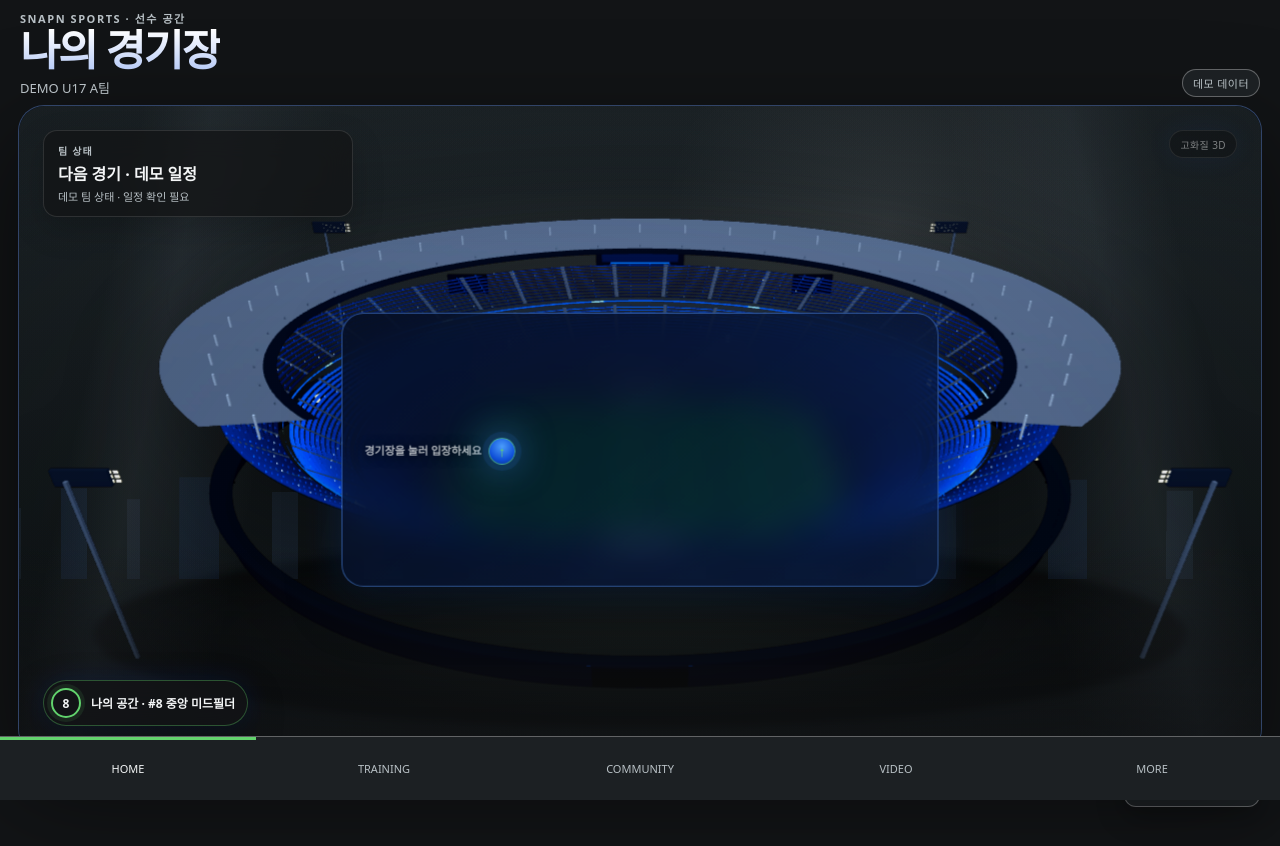
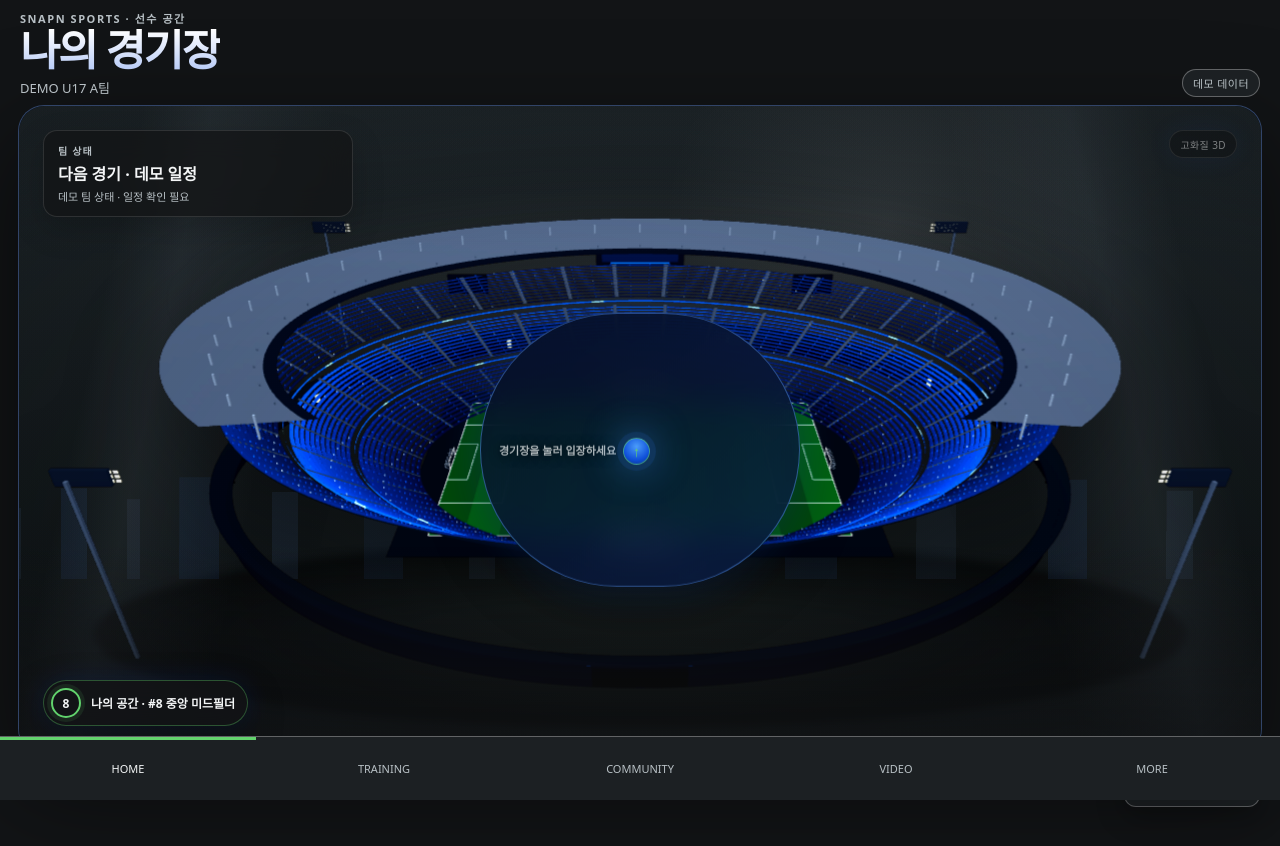
Before and after one commit to icegyul/v2snapnsports, a React (Vite) app: page / in a window 1280 px wide. Shown: the top 846 px of the page. Built offline with nearby package versions, Linux system fonts and the light colour scheme.

Commit message:
fix: keep stadium entry cue compact

```diff
--- a/apps/web/src/features/stadium/stadiumFinal.css
+++ b/apps/web/src/features/stadium/stadiumFinal.css
@@ -10,8 +10,8 @@
 .shell-main.stadium-home-page .stadium-webgl-canvas{transform:scale(1.08) translateY(1%);filter:saturate(1.22) contrast(1.12) brightness(1.08) drop-shadow(0 30px 45px rgba(0,0,0,.44))}
 .stadium-state-layer{top:20px;left:20px;width:min(300px,52%);padding:12px 14px;border-color:rgba(104,151,255,.34);background:linear-gradient(145deg,rgba(5,13,32,.92),rgba(11,25,53,.74))}
 .stadium-quality-chip{top:20px;right:20px;color:#d9e6ff;border-color:rgba(105,154,255,.30);background:rgba(5,13,31,.78)}
-.stadium-enter-cue{top:53%;bottom:auto;left:50%;transform:translate(-50%,-50%);padding:14px 22px;border-radius:22px;background:linear-gradient(145deg,rgba(5,14,35,.84),rgba(10,30,72,.72));border-color:rgba(89,153,255,.48);box-shadow:0 18px 55px rgba(0,0,0,.36),0 0 42px rgba(34,112,255,.22);font-size:12px;text-shadow:0 1px 12px rgba(0,0,0,.8)}
-.stadium-enter-arrow{order:2;width:46px;height:46px;margin-top:2px;background:radial-gradient(circle at 50% 32%,#4da0ff,#1051db 63%,#092d87);box-shadow:0 0 0 6px rgba(45,119,255,.11),0 0 38px rgba(62,145,255,.72)}
+.stadium-enter-cue{top:53%;bottom:auto;left:50%;right:auto;width:auto;min-width:0;max-width:320px;transform:translate(-50%,-50%);padding:12px 18px;border-radius:999px;background:linear-gradient(145deg,rgba(5,14,35,.88),rgba(10,30,72,.80));border:1px solid rgba(89,153,255,.48);box-shadow:0 18px 55px rgba(0,0,0,.36),0 0 42px rgba(34,112,255,.22);font-size:12px;text-shadow:0 1px 12px rgba(0,0,0,.8);white-space:nowrap}
+.stadium-enter-arrow{order:2;width:42px;height:42px;margin-top:2px;background:radial-gradient(circle at 50% 32%,#4da0ff,#1051db 63%,#092d87);box-shadow:0 0 0 6px rgba(45,119,255,.11),0 0 38px rgba(62,145,255,.72)}
 .stadium-identity-indicator{bottom:20px;left:20px;border-color:rgba(78,139,255,.58);background:linear-gradient(145deg,rgba(4,12,29,.94),rgba(12,29,60,.84))}
 .stadium-identity-number{border-color:#5ea4ff;color:white}
-@media(max-width:560px){.shell-main.stadium-home-page{padding:6px 8px 8px;gap:5px;grid-template-rows:88px minmax(0,1fr)}.stadium-home-header{min-height:88px!important;padding:3px 8px;align-items:flex-start}.shell-main.stadium-home-page .stadium-home-header h1{font-size:42px}.stadium-home-team{font-size:11px}.stadium-demo-badge{margin-top:24px}.shell-main.stadium-home-page .stadium-hero{height:calc(100dvh - 165px);min-height:560px;border-radius:22px}.shell-main.stadium-home-page .stadium-webgl-canvas{transform:scale(1.05) translateY(2%)}.stadium-state-layer{top:12px;left:12px;width:68%;padding:10px 12px}.stadium-quality-chip{top:12px;right:12px}.stadium-enter-cue{top:59%;padding:10px 15px;max-width:78%;font-size:11px}.stadium-enter-arrow{width:40px;height:40px}.stadium-identity-indicator{left:12px;bottom:12px;max-width:calc(100% - 24px)}.stadium-world::after{opacity:.32}}
+@media(max-width:560px){.shell-main.stadium-home-page{padding:6px 8px 8px;gap:5px;grid-template-rows:88px minmax(0,1fr)}.stadium-home-header{min-height:88px!important;padding:3px 8px;align-items:flex-start}.shell-main.stadium-home-page .stadium-home-header h1{font-size:42px}.stadium-home-team{font-size:11px}.stadium-demo-badge{margin-top:24px}.shell-main.stadium-home-page .stadium-hero{height:calc(100dvh - 165px);min-height:560px;border-radius:22px}.shell-main.stadium-home-page .stadium-webgl-canvas{transform:scale(1.05) translateY(2%)}.stadium-state-layer{top:12px;left:12px;width:68%;padding:10px 12px}.stadium-quality-chip{top:12px;right:12px}.stadium-enter-cue{top:59%;right:auto;width:auto;padding:9px 13px;max-width:76%;font-size:11px}.stadium-enter-arrow{width:38px;height:38px}.stadium-identity-indicator{left:12px;bottom:12px;max-width:calc(100% - 24px)}.stadium-world::after{opacity:.32}}
```
